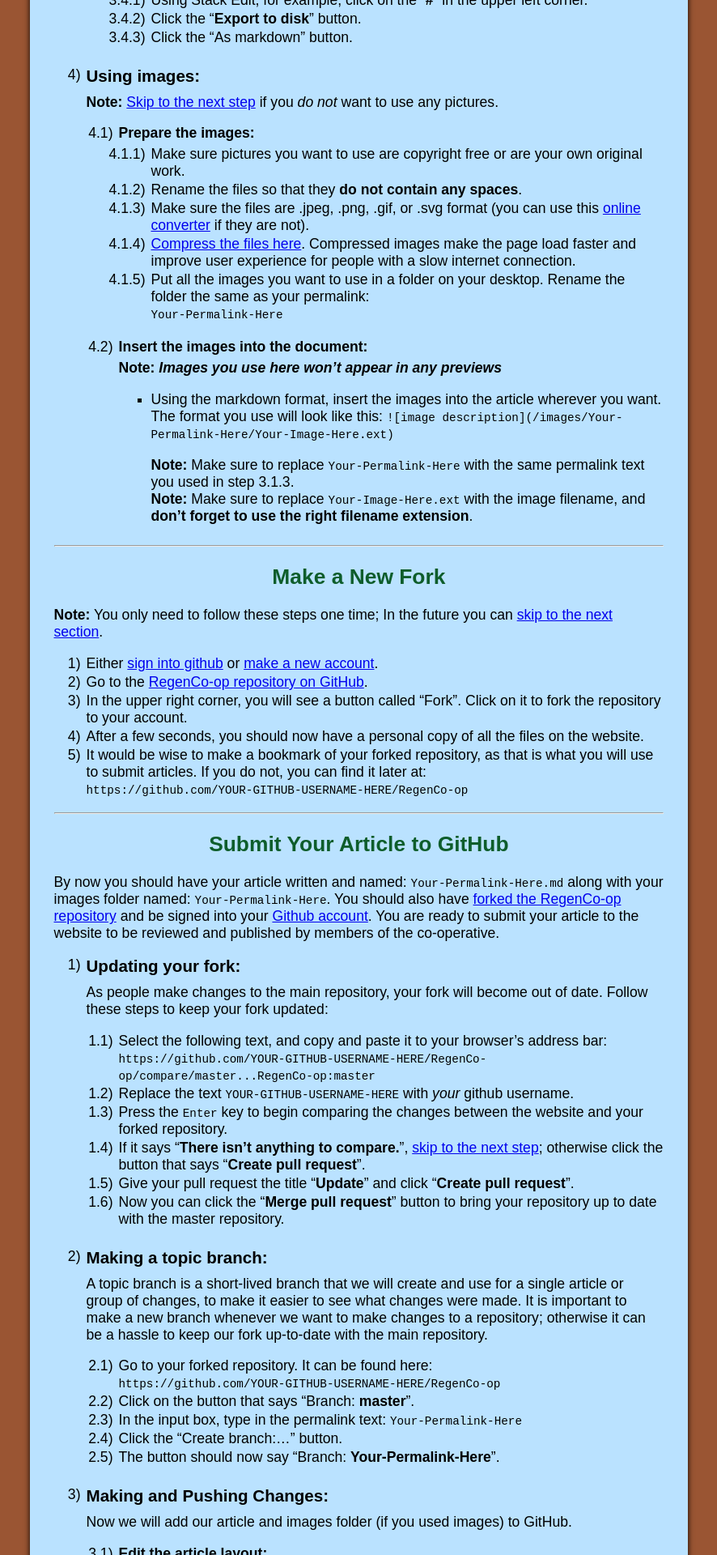
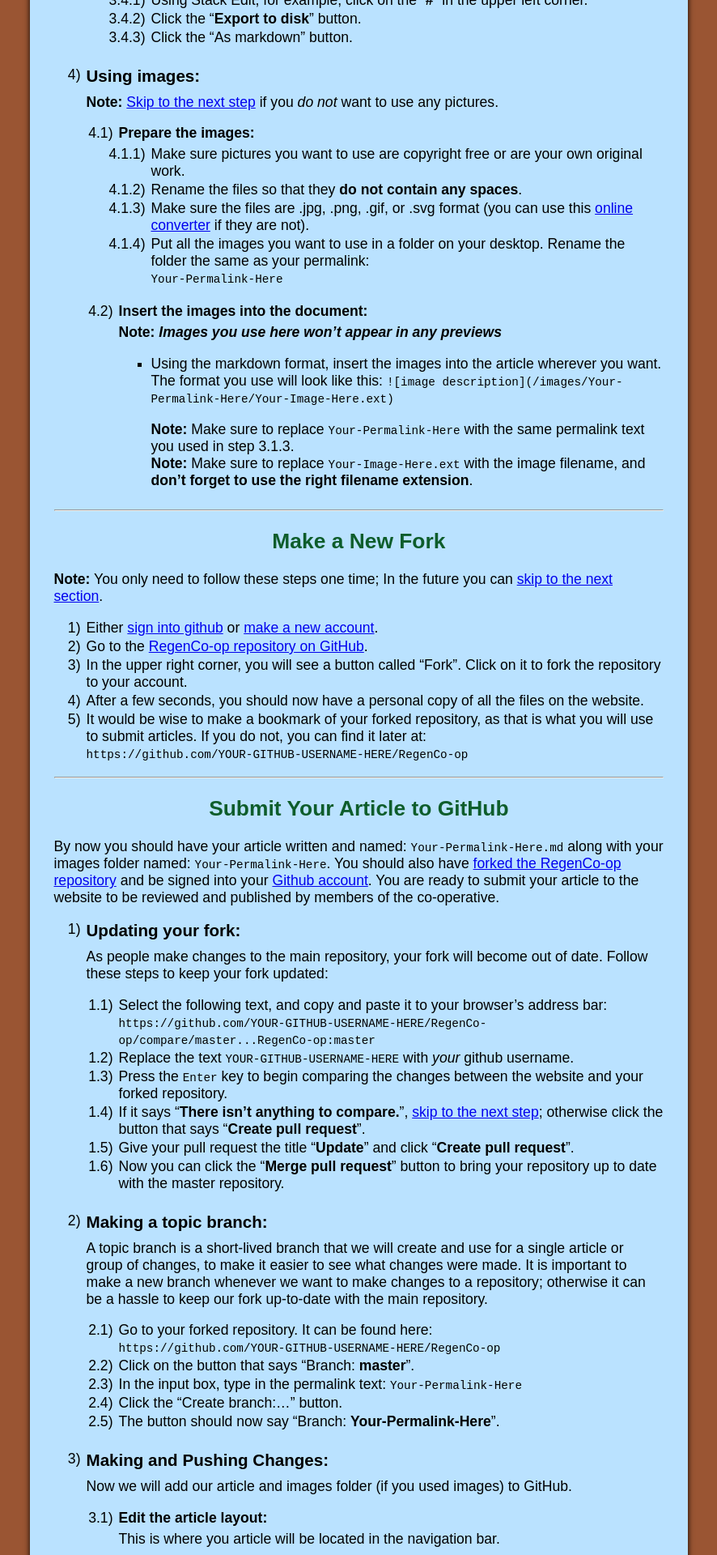
Before and after one commit to joshhennen/RegenCo-op, a Jekyll site: the page built from docs/_info/How-to-Write-a-New-Article.md, in a window 1280 px wide. Shown: the part 1457-3377 px from the top of the page at 81% size, without its empty margins (56-942 px from the left). Built offline with Jekyll 4.4.1, drawn with Linux system fonts in a browser that asks for light colours.

Commit message:
Add grunt. (#7)
* Add grunt; works with imagemin only so far

* Imagemin now working

* Test imagepaths

* Imagepaths Copy works

* Make initial task to generate files to search

* Make initial tasks (they work!)

* referUpdate working.

* Remove debug comments

* initial singular task is working

* Clean up old code

* Get rid of unused tasks
Moved referUpdate to its own repository

* Import referUpdate grunt task

* update references

* Remove compression step from article guide
(Grunt will take care of that)

* remove extra tasks and create a compress image task

* delete extraneous config

* npm prune

```diff
--- a/docs/_info/How-to-Write-a-New-Article.md
+++ b/docs/_info/How-to-Write-a-New-Article.md
@@ -65,9 +65,8 @@
 
       1. Make sure pictures you want to use are copyright free or are your own original work.
       2. Rename the files so that they **do not contain any spaces**.
-      3. Make sure the files are .jpeg, .png, .gif, or .svg format (you can use this [online converter](http://image.online-convert.com/convert-to-jpg) if they are not).
-      4. [Compress the files here](https://compressor.io/). Compressed images make the page load faster and improve user experience for people with a slow internet connection.
-      5. Put all the images you want to use in a folder on your desktop. Rename the folder the same as your permalink:
+      3. Make sure the files are .jpg, .png, .gif, or .svg format (you can use this [online converter](http://image.online-convert.com/convert-to-jpg) if they are not).
+      4. Put all the images you want to use in a folder on your desktop. Rename the folder the same as your permalink:
 `Your-Permalink-Here`
 
    2. #### Insert the images into the document:
--- a/docs/_sass/_style.scss
+++ b/docs/_sass/_style.scss
@@ -45,7 +45,7 @@
     }
     #logo-picture {
         position:relative;
-        background-image: url(/images/logo.png);
+        background-image: url(/images/compressed/logo.png);
         background-size: contain;
         background-repeat: no-repeat;
         width: 100%;
```
Also changed, not shown: docs/Gruntfile.js (added, +68 -0 lines), docs/_articles/HierarchicalOrganization.md (+1 -1 lines), docs/_articles/Power-Production-Distribution-and-Usage-Overview.md (+1 -1 lines), docs/package.json (added, +11 -0 lines), docs/images/compressed/Hierarchical-Organization/HierarchicalOrganization.png (added), docs/images/compressed/Power-Production-Distribution-and-Usage-Overview/SolarGIS-Solar-map-World-map-en-compressor-compressor.png (added), docs/images/compressed/logo.png (added).
